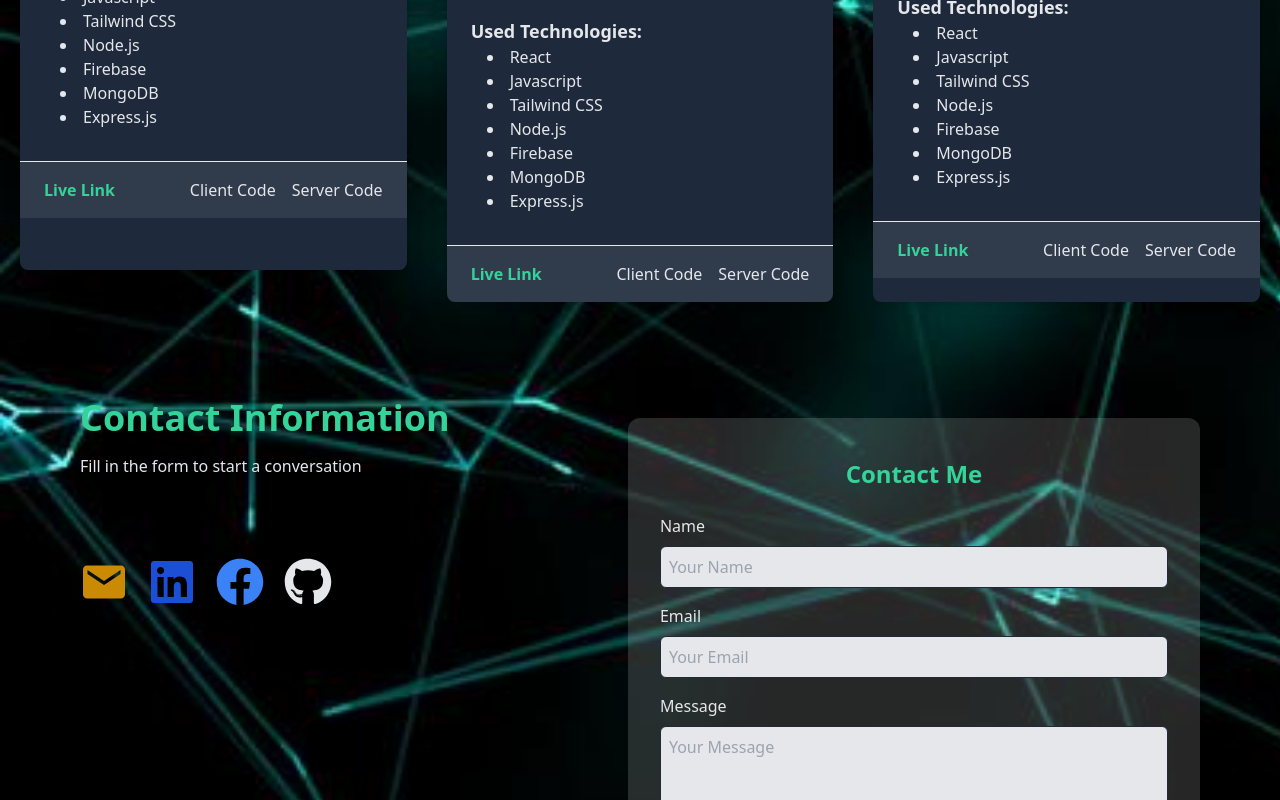
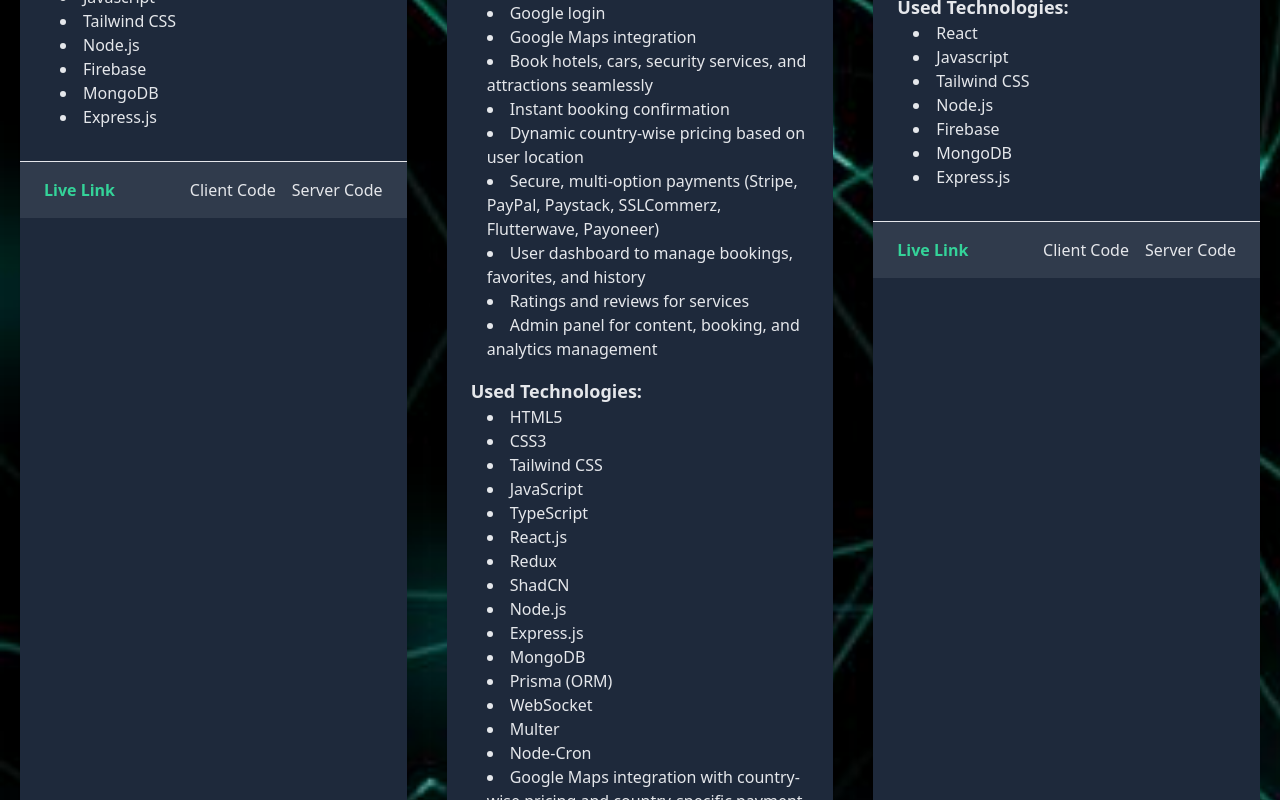
Before and after one commit to rajuahmmed111/Portfolio, a React (Vite) app: page / in a window 1280 px wide. Shown: the part 5200-6000 px from the top of the page. Built offline with nearby package versions, Linux system fonts and the light colour scheme; some icons are missing.

Commit message:
udpate project

```diff
--- a/src/Home/Shared/Projects.jsx
+++ b/src/Home/Shared/Projects.jsx
@@ -100,29 +100,61 @@ const Projects = () => {
     },
     {
       name: "Fasify Booking Website",
-      image: "https://i.ibb.co/dWz8VRq/Screenshot-2024-07-04-143338.png",
+      image: "https://i.ibb.co.com/xSrsC3yn/Screenshot-2026-02-03-000449.png",
       description:
-        "An extensive range of sustainable lands and eco-friendly developments designed to foster a green and healthy lifestyle.",
+        "A one-stop platform for booking hotels, cars, security services, and local attractions. Enjoy seamless reservations, secure payments, and instant confirmations for a hassle-free travel and service experience.",
       coreFeatures: [
         "User authentication and authorization",
         "Each listing provides comprehensive information, including images, descriptions, prices, locations, and available facilities, helping you make informed decisions.",
-        " Enjoy a smooth and interactive browsing experience, thanks to intuitive navigation and responsive design.",
-        " User-friendly search and filter functionality.",
-        "google login",
-        "Google map integration.",
+        "Enjoy a smooth and interactive browsing experience, thanks to intuitive navigation and responsive design.",
+        "User-friendly search and filter functionality",
+        "Google login",
+        "Google Maps integration",
+        "Book hotels, cars, security services, and attractions seamlessly",
+        "Instant booking confirmation",
+        "Dynamic country-wise pricing based on user location",
+        "Secure, multi-option payments (Stripe, PayPal, Paystack, SSLCommerz, Flutterwave, Payoneer)",
+        "User dashboard to manage bookings, favorites, and history",
+        "Ratings and reviews for services",
+        "Admin panel for content, booking, and analytics management",
       ],
+
       usedTechnologies: [
-        "React",
-        "Javascript",
+        // Frontend
+        "HTML5",
+        "CSS3",
         "Tailwind CSS",
+        "JavaScript",
+        "TypeScript",
+        "React.js",
+        "Redux",
+        "ShadCN",
+
+        // Backend
         "Node.js",
-        "Firebase",
+        "Express.js",
         "MongoDB",
-        "Express.js",
+        "Prisma (ORM)",
+        "WebSocket",
+        "Multer",
+        "Node-Cron",
+        "Google Maps integration with country-wise pricing and country-specific payment gateways",
+
+        // Authentication
+        "JWT",
+        "OAuth",
+
+        // Payment Gateway
+        "Stripe",
+        "Paystack",
+
+        // Deployment
+        "AWS",
       ],
+
       liveLink: "https://assignment-9-320c5.web.app/",
-      clientGitHub: "https://github.com/nusrat3657/make-private-repo-public9",
-      // serverGitHub: "https://github.com/username/project-server"
+      clientGitHub: "https://github.com/rajuahmmed111/timothy-frontend",
+      serverGitHub: "https://github.com/rajuahmmed111/timothy-backend",
     },
 
     {
```
